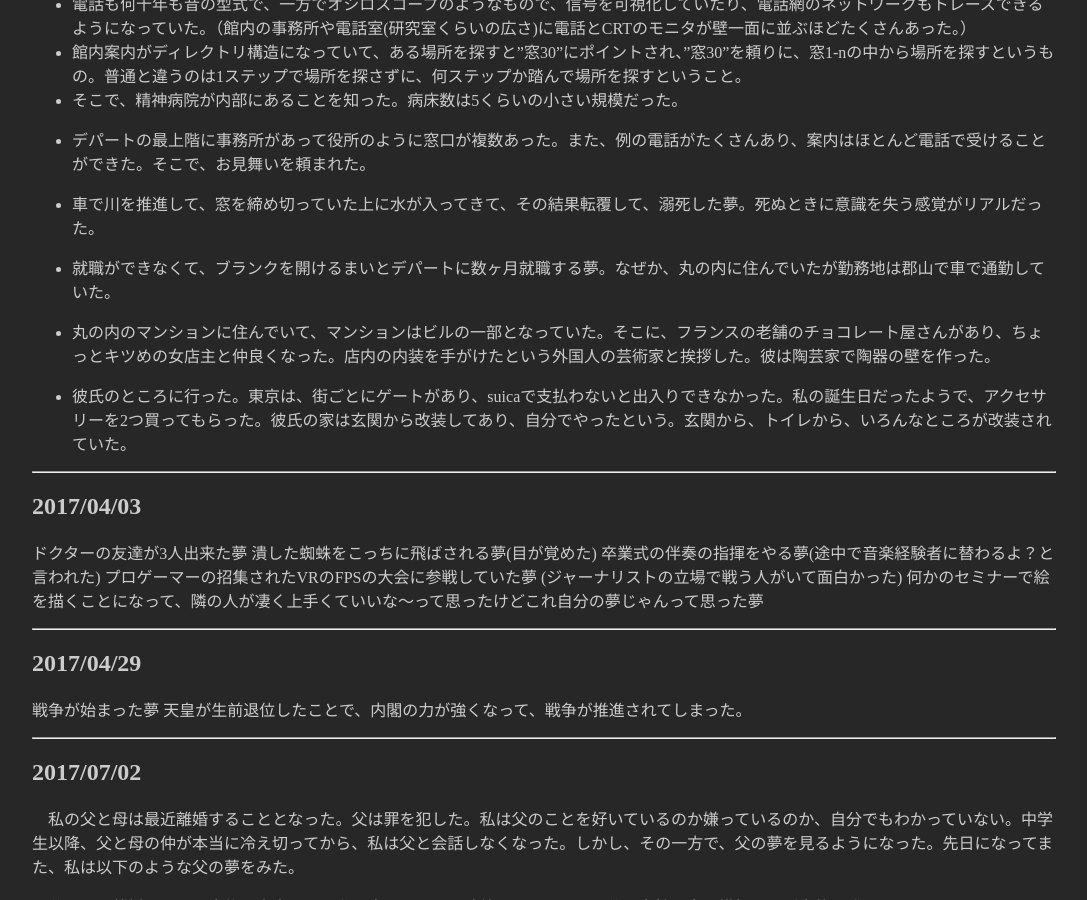
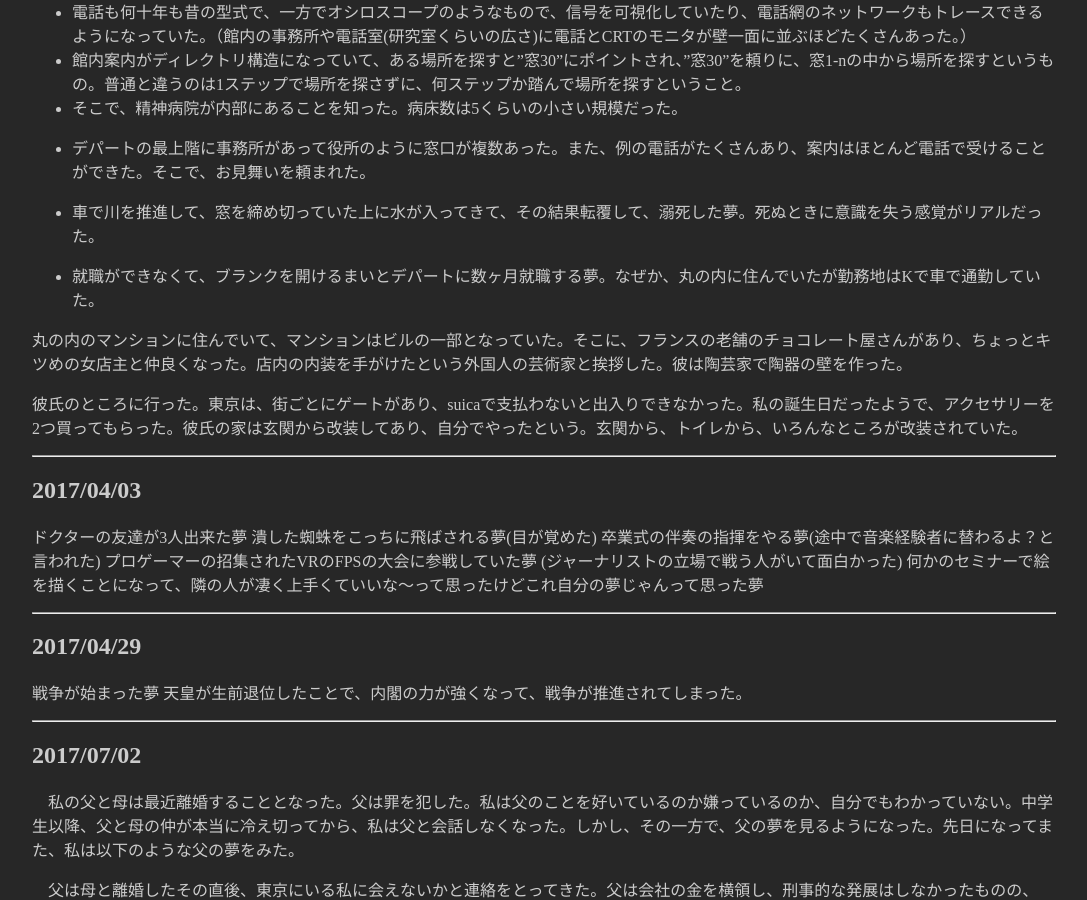
Before and after one commit to hihumi-riku/hihumi-riku.github.io, a Jekyll site: the page built from _posts/2019-01-25-dream_2017.md, in a window 1280 px wide and 900 px high, scrolled down 814 px. Shown: the whole window, without its empty margins (96-1183 px from the left). Built offline with Jekyll 4.4.1, drawn with Linux system fonts in a browser that asks for light colours.

Commit message:
Fixed some problems

```diff
--- a/_posts/2019-01-25-dream_2017.md
+++ b/_posts/2019-01-25-dream_2017.md
@@ -26,7 +26,7 @@ title: 2017年の夢日記
 豚がすごく可愛かったけど、目が病気になった豚がグロくて怖かった。
 
 ---
-### 2017/03/30
+## 2017/03/30
 昔NTTが運営していたという安全協会じみたデパート(この時点で意味がわからない)が精神病院も運営していて、そこに石井くんが入院しているからお見舞いに行ってくれと頼まれた。
 そのデパートが面白く、
    - 電話も何十年も昔の型式で、一方でオシロスコープのようなもので、信号を可視化していたり、電話網のネットワークもトレースできるようになっていた。（館内の事務所や電話室(研究室くらいの広さ)に電話とCRTのモニタが壁一面に並ぶほどたくさんあった。）
@@ -36,11 +36,13 @@ title: 2017年の夢日記
 
 - 車で川を推進して、窓を締め切っていた上に水が入ってきて、その結果転覆して、溺死した夢。死ぬときに意識を失う感覚がリアルだった。
 
-- 就職ができなくて、ブランクを開けるまいとデパートに数ヶ月就職する夢。なぜか、丸の内に住んでいたが勤務地は郡山で車で通勤していた。
+- 就職ができなくて、ブランクを開けるまいとデパートに数ヶ月就職する夢。なぜか、丸の内に住んでいたが勤務地はKで車で通勤していた。
 
-- 丸の内のマンションに住んでいて、マンションはビルの一部となっていた。そこに、フランスの老舗のチョコレート屋さんがあり、ちょっとキツめの女店主と仲良くなった。店内の内装を手がけたという外国人の芸術家と挨拶した。彼は陶芸家で陶器の壁を作った。
 
-- 彼氏のところに行った。東京は、街ごとにゲートがあり、suicaで支払わないと出入りできなかった。私の誕生日だったようで、アクセサリーを2つ買ってもらった。彼氏の家は玄関から改装してあり、自分でやったという。玄関から、トイレから、いろんなところが改装されていた。
+丸の内のマンションに住んでいて、マンションはビルの一部となっていた。そこに、フランスの老舗のチョコレート屋さんがあり、ちょっとキツめの女店主と仲良くなった。店内の内装を手がけたという外国人の芸術家と挨拶した。彼は陶芸家で陶器の壁を作った。
+
+
+彼氏のところに行った。東京は、街ごとにゲートがあり、suicaで支払わないと出入りできなかった。私の誕生日だったようで、アクセサリーを2つ買ってもらった。彼氏の家は玄関から改装してあり、自分でやったという。玄関から、トイレから、いろんなところが改装されていた。
 
 
 ---
```
